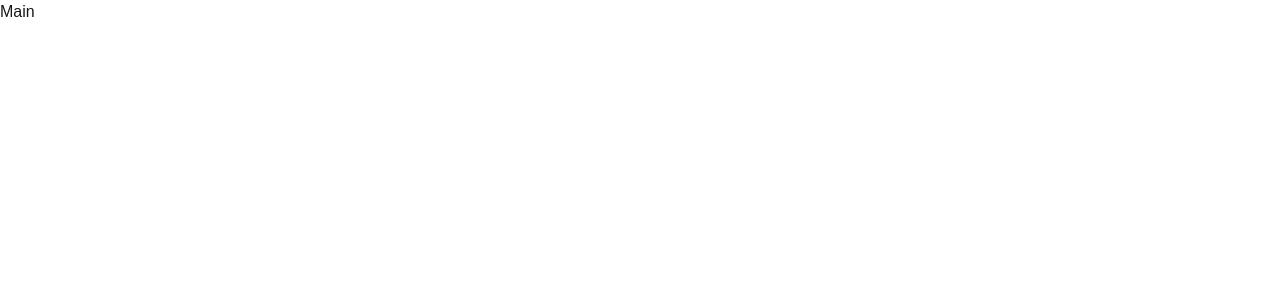
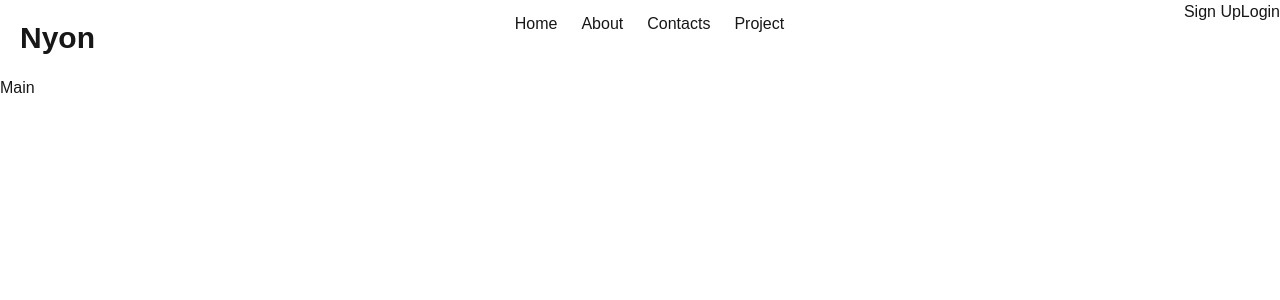
Before and after one commit to SophiseTech/Portfolio, a Next.js app: page / in a window 1280 px wide. Shown: the top 300 px of the page. Built offline with nearby package versions, Linux system fonts and the light colour scheme.

Commit message:
adding partial navbar changes

```diff
--- /dev/null
+++ b/app/Components/NavBar/Main.jsx
@@ -0,0 +1,34 @@
+function NavBar() {
+  const ListItem=({name})=>{
+    return (
+      <li className="p-3">
+        {name}
+      </li>
+    );
+  };
+  return (
+    <div>
+      <div className="flex justify-between">
+        <div  className="text-3xl font-semibold p-5">Nyon</div>
+        <div >
+            <ul className="flex">
+
+               <ListItem name="Home"/>
+               <ListItem name="About"/>
+               <ListItem name="Contacts"/>
+               <ListItem name="Project"/>
+            </ul>
+        </div>
+        <div class="last-element">
+            <button>Sign Up</button>
+            <button>Login</button>
+        </div>
+
+        </div>
+    </div>
+
+  )
+
+}
+
+export default NavBar
--- a/app/layout.js
+++ b/app/layout.js
@@ -1,5 +1,6 @@
 import localFont from "next/font/local";
 import "./globals.css";
+import NavBar from "./Components/NavBar/Main";
 
 const geistSans = localFont({
   src: "./fonts/GeistVF.woff",
@@ -23,6 +24,7 @@ export default function RootLayout({ children }) {
       <body
         className={`${geistSans.variable} ${geistMono.variable} antialiased`}
       >
+        <NavBar/>
         {children}
       </body>
     </html>
```
